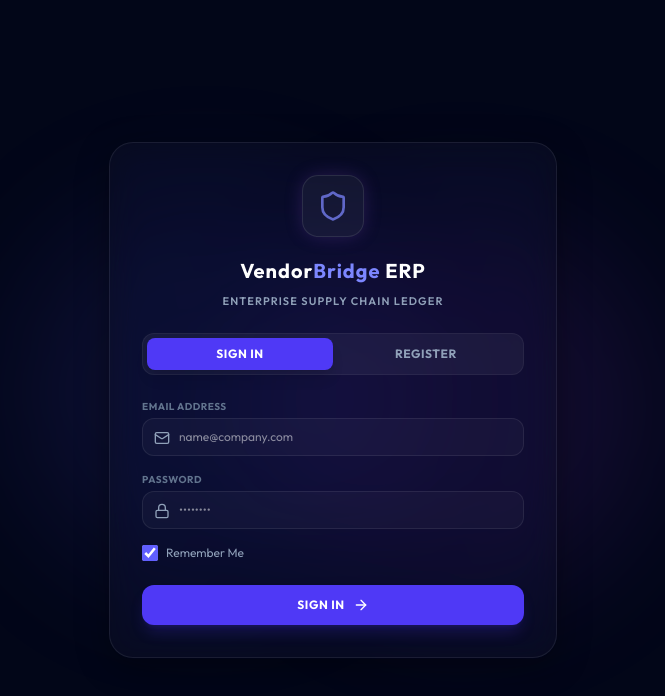
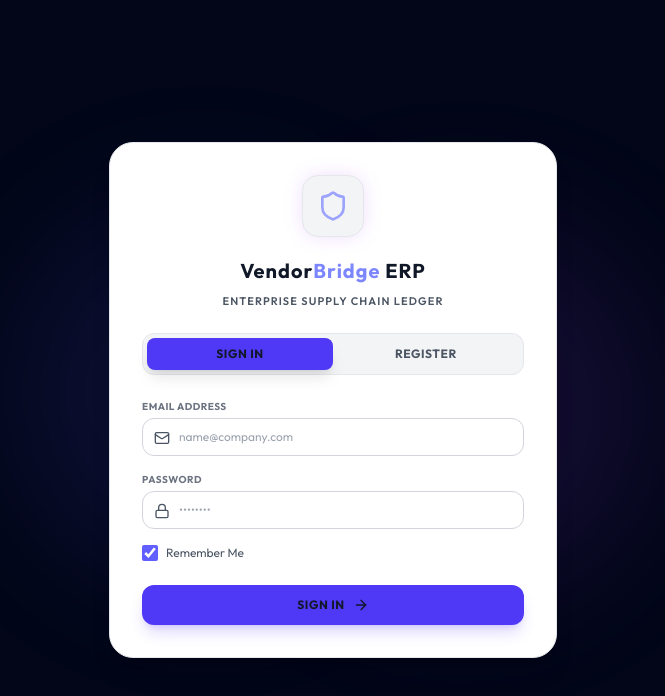
Before and after one commit to yashvardhan841/vendor-bridge, a React (Vite) app: page /login in a window 1280 px wide. Shown: the top 696 px of the page, without its empty margins (307-972 px from the left). Built offline with nearby package versions, Linux system fonts and the light colour scheme.

Commit message:
style: replace transparent glassmorphic backgrounds with solid high-contrast panels for dropdowns, menus, and modals in light/dark modes

```diff
--- a/src/components/layout/Header.tsx
+++ b/src/components/layout/Header.tsx
@@ -129,7 +129,7 @@ export const Header: React.FC<HeaderProps> = ({ setIsMobileOpen }) => {
           </button>
 
           {showNotifications && (
-            <div className="absolute right-0 mt-3 w-80 rounded-xl glass-panel border border-white/10 shadow-2xl p-2 z-50">
+            <div className="absolute right-0 mt-3 w-80 rounded-xl solid-panel shadow-2xl p-2 z-50">
               <div className="flex items-center justify-between px-3 py-2 border-b border-white/8">
                 <span className="text-xs font-bold text-white uppercase tracking-wider">Notifications</span>
                 {unreadCount > 0 && (
@@ -195,7 +195,7 @@ export const Header: React.FC<HeaderProps> = ({ setIsMobileOpen }) => {
           </button>
 
           {showProfileMenu && (
-            <div className="absolute right-0 top-12 mt-2 w-60 rounded-xl glass-panel border border-white/10 shadow-2xl p-2.5 z-50 text-left">
+            <div className="absolute right-0 top-12 mt-2 w-60 rounded-xl solid-panel shadow-2xl p-2.5 z-50 text-left">
               <div className="px-3 py-2 border-b border-white/8">
                 <div className="text-xs font-bold text-white">{user.name}</div>
                 <div className="text-[9px] font-mono text-slate-500 mt-0.5">Emp ID: {user.employeeId}</div>
--- a/src/index.css
+++ b/src/index.css
@@ -103,3 +103,117 @@ select option {
   border: 1px solid rgba(16, 185, 129, 0.3);
   color: #34d399;
 }
+
+/* Reusable solid panels to replace transparent glassmorphism */
+.solid-panel {
+  background-color: #ffffff !important;
+  color: #111827 !important;
+  border: 1px solid #e5e7eb !important;
+  box-shadow: 0 20px 25px -5px rgba(0, 0, 0, 0.1), 0 10px 10px -5px rgba(0, 0, 0, 0.04) !important;
+  opacity: 1 !important;
+  backdrop-filter: none !important;
+  -webkit-backdrop-filter: none !important;
+}
+
+/* Light mode overrides inside solid panels for high legibility */
+.solid-panel .text-white,
+.solid-panel .text-slate-100 {
+  color: #111827 !important;
+}
+.solid-panel .text-slate-200,
+.solid-panel .text-slate-300 {
+  color: #1f2937 !important;
+}
+.solid-panel .text-slate-400 {
+  color: #4b5563 !important; /* gray-600 */
+}
+.solid-panel .text-slate-500 {
+  color: #6b7280 !important; /* gray-500 */
+}
+.solid-panel .border-white\/8,
+.solid-panel .border-white\/10,
+.solid-panel .border-white\/5 {
+  border-color: #e5e7eb !important;
+}
+.solid-panel .bg-white\/5,
+.solid-panel .bg-white\/3 {
+  background-color: #f3f4f6 !important; /* gray-100 */
+}
+.solid-panel .bg-white\/10 {
+  background-color: #e5e7eb !important; /* gray-200 */
+}
+.solid-panel .hover\bg-white\/5:hover {
+  background-color: #f3f4f6 !important;
+}
+.solid-panel .hover\:bg-white\/10:hover {
+  background-color: #e5e7eb !important;
+}
+.solid-panel input.glass-input,
+.solid-panel textarea.glass-input {
+  background-color: #ffffff !important;
+  color: #111827 !important;
+  border-color: #d1d5db !important;
+}
+.solid-panel input.glass-input::placeholder,
+.solid-panel textarea.glass-input::placeholder {
+  color: #9ca3af !important;
+}
+.solid-panel select option {
+  background-color: #ffffff !important;
+  color: #111827 !important;
+}
+
+/* Dark mode media query overrides */
+@media (prefers-color-scheme: dark) {
+  .solid-panel {
+    background-color: #1f2937 !important;
+    color: #f9fafb !important;
+    border: 1px solid #374151 !important;
+    box-shadow: 0 20px 25px -5px rgba(0, 0, 0, 0.5), 0 10px 10px -5px rgba(0, 0, 0, 0.4) !important;
+  }
+
+  .solid-panel .text-white,
+  .solid-panel .text-slate-100 {
+    color: #ffffff !important;
+  }
+  .solid-panel .text-slate-200 {
+    color: #e2e8f0 !important;
+  }
+  .solid-panel .text-slate-300 {
+    color: #cbd5e1 !important;
+  }
+  .solid-panel .text-slate-400 {
+    color: #94a3b8 !important;
+  }
+  .solid-panel .text-slate-500 {
+    color: #64748b !important;
+  }
+  .solid-panel .border-white\/8,
+  .solid-panel .border-white\/10,
+  .solid-panel .border-white\/5 {
+    border-color: rgba(255, 255, 255, 0.08) !important;
+  }
+  .solid-panel .bg-white\/5,
+  .solid-panel .bg-white\/3 {
+    background-color: rgba(255, 255, 255, 0.05) !important;
+  }
+  .solid-panel .bg-white\/10 {
+    background-color: rgba(255, 255, 255, 0.1) !important;
+  }
+  .solid-panel .hover\:bg-white\/5:hover {
+    background-color: rgba(255, 255, 255, 0.05) !important;
+  }
+  .solid-panel .hover\:bg-white\/10:hover {
+    background-color: rgba(255, 255, 255, 0.1) !important;
+  }
+  .solid-panel input.glass-input,
+  .solid-panel textarea.glass-input {
+    background-color: rgba(255, 255, 255, 0.03) !important;
+    color: #ffffff !important;
+    border-color: rgba(255, 255, 255, 0.08) !important;
+  }
+  .solid-panel select option {
+    background-color: #1e293b !important;
+    color: #ffffff !important;
+  }
+}
--- a/src/pages/Invoices.tsx
+++ b/src/pages/Invoices.tsx
@@ -614,7 +614,7 @@ export const Invoices: React.FC = () => {
       {/* Invoice Details Overlay Modal */}
       {selectedInvoice && (
         <div className="fixed inset-0 z-50 flex items-center justify-center bg-slate-950/75 backdrop-blur-sm p-4 animate-in fade-in duration-200">
-          <div className="max-w-2xl w-full rounded-2xl glass-panel border border-white/12 bg-slate-900/95 shadow-2xl p-6 relative max-h-[90vh] overflow-y-auto space-y-6 animate-in zoom-in-95 duration-200 text-left">
+          <div className="max-w-2xl w-full rounded-2xl solid-panel shadow-2xl p-6 relative max-h-[90vh] overflow-y-auto space-y-6 animate-in zoom-in-95 duration-200 text-left">
             {/* Modal Header */}
             <div className="flex items-center justify-between border-b border-white/8 pb-4">
               <div>
@@ -764,7 +764,7 @@ export const Invoices: React.FC = () => {
       {/* Auto Invoice Generation Glassmorphic Modal */}
       {showUploadModal && currentRole === 'Vendor' && (
         <div className="fixed inset-0 z-50 flex items-center justify-center p-4 bg-black/60 backdrop-blur-sm animate-in fade-in duration-200">
-          <div className="w-full max-w-md p-6 rounded-2xl glass-panel border border-white/15 shadow-2xl relative flex flex-col text-left">
+          <div className="w-full max-w-md p-6 rounded-2xl solid-panel shadow-2xl relative flex flex-col text-left">
             <button
               onClick={() => setShowUploadModal(false)}
               className="absolute top-4 right-4 p-1 text-slate-400 hover:text-white hover:bg-white/5 rounded-lg transition-colors"
@@ -848,7 +848,7 @@ export const Invoices: React.FC = () => {
       {/* Simulated Email Sending Stepper Overlay */}
       {simulatedEmailInvoice && emailStep > 0 && (
         <div className="fixed inset-0 z-50 flex items-center justify-center p-4 bg-slate-950/80 backdrop-blur-sm animate-in fade-in duration-200">
-          <div className="w-full max-w-md p-6 rounded-2xl glass-panel border border-white/15 bg-slate-900/95 shadow-2xl relative flex flex-col text-center space-y-4">
+          <div className="w-full max-w-md p-6 rounded-2xl solid-panel shadow-2xl relative flex flex-col text-center space-y-4">
 
             <h4 className="text-sm font-bold uppercase tracking-wider text-indigo-400">
               SMTP Invoice Dispatch Simulation
--- a/src/pages/Login.tsx
+++ b/src/pages/Login.tsx
@@ -113,7 +113,7 @@ export const Login: React.FC = () => {
       <div className="absolute bottom-1/4 right-1/4 w-96 h-96 rounded-full bg-purple-500/10 filter blur-3xl" />
 
       {/* Login Card */}
-      <div className="w-full max-w-md p-8 rounded-3xl glass-panel border border-white/10 bg-slate-900/90 shadow-2xl space-y-6 relative z-10 text-left">
+      <div className="w-full max-w-md p-8 rounded-3xl solid-panel shadow-2xl space-y-6 relative z-10 text-left">
 
         {/* Header Logo */}
         <div className="flex flex-col items-center text-center space-y-2">
--- a/src/pages/PurchaseOrders.tsx
+++ b/src/pages/PurchaseOrders.tsx
@@ -371,10 +371,9 @@ export const PurchaseOrders: React.FC = () => {
         </div>
       </div>
 
-      {/* View PO Details Modal overlay */}
       {selectedPO && (
         <div className="fixed inset-0 z-50 flex items-center justify-center bg-slate-950/75 backdrop-blur-sm p-4 animate-in fade-in duration-200">
-          <div className="max-w-3xl w-full rounded-2xl glass-panel border border-white/12 bg-slate-900/95 shadow-2xl p-6 relative max-h-[90vh] overflow-y-auto space-y-6 animate-in zoom-in-95 duration-200 text-left">
+          <div className="max-w-3xl w-full rounded-2xl solid-panel shadow-2xl p-6 relative max-h-[90vh] overflow-y-auto space-y-6 animate-in zoom-in-95 duration-200 text-left">
 
             {/* Modal Header */}
             <div className="flex items-center justify-between border-b border-white/8 pb-4">
--- a/src/pages/RFQs.tsx
+++ b/src/pages/RFQs.tsx
@@ -438,7 +438,7 @@ export const RFQs: React.FC = () => {
       {/* Create / Edit RFQ Glassmorphic Modal */}
       {showFormModal && (
         <div className="fixed inset-0 z-50 flex items-center justify-center p-4 bg-black/60 backdrop-blur-sm overflow-y-auto animate-in fade-in duration-200">
-          <div className="w-full max-w-lg p-6 rounded-2xl glass-panel border border-white/15 shadow-2xl relative flex flex-col text-left my-8">
+          <div className="w-full max-w-lg p-6 rounded-2xl solid-panel shadow-2xl relative flex flex-col text-left my-8">
             <button
               onClick={() => setShowFormModal(false)}
               className="absolute top-4 right-4 p-1 text-slate-400 hover:text-white hover:bg-white/5 rounded-lg transition-colors"
@@ -586,7 +586,7 @@ export const RFQs: React.FC = () => {
       {/* Submit Bid Proposal Modal (Vendor Role) */}
       {showBidModal && activeRFQ && (
         <div className="fixed inset-0 z-50 flex items-center justify-center p-4 bg-black/60 backdrop-blur-sm animate-in fade-in duration-200">
-          <div className="w-full max-w-md p-6 rounded-2xl glass-panel border border-white/15 shadow-2xl relative flex flex-col text-left">
+          <div className="w-full max-w-md p-6 rounded-2xl solid-panel shadow-2xl relative flex flex-col text-left">
             <button
               onClick={() => {
                 setActiveRFQ(null);
--- a/src/pages/Vendors.tsx
+++ b/src/pages/Vendors.tsx
@@ -278,7 +278,7 @@ export const Vendors: React.FC = () => {
       {/* Create / Edit Vendor Glassmorphic Modal */}
       {showModal && (
         <div className="fixed inset-0 z-50 flex items-center justify-center p-4 bg-black/60 backdrop-blur-sm animate-in fade-in duration-200">
-          <div className="w-full max-w-md p-6 rounded-2xl glass-panel border border-white/15 shadow-2xl relative flex flex-col text-left">
+          <div className="w-full max-w-md p-6 rounded-2xl solid-panel shadow-2xl relative flex flex-col text-left">
             <button
               onClick={() => setShowModal(false)}
               className="absolute top-4 right-4 p-1 text-slate-400 hover:text-white hover:bg-white/5 rounded-lg transition-colors"
```
